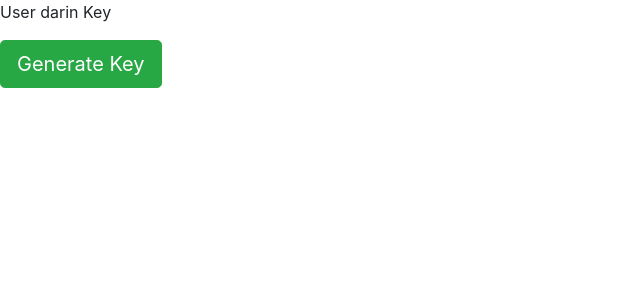
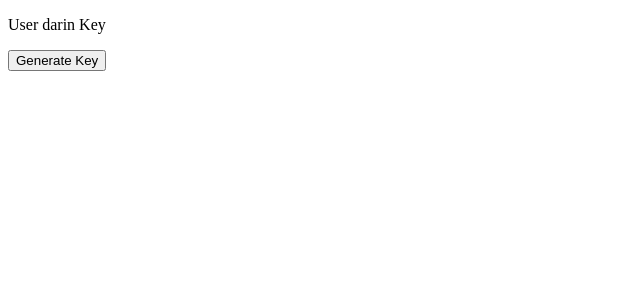
Before and after one commit to Duke-Translational-Bioinformatics/dds-api-keys, a React app: page / in a window 1280 px wide. Shown: the top 300 px of the page, without its empty margins (0-640 px from the left). Built offline with nearby package versions, Linux system fonts and the light colour scheme.

Commit message:
uses more appropriate application window title removed bootstrap, and all styling in buttons

```diff
--- a/src/index.html
+++ b/src/index.html
@@ -2,8 +2,7 @@
 <html lang="en">
 <head>
     <meta charset="utf-8">
-    <link rel="stylesheet" href="https://maxcdn.bootstrapcdn.com/bootstrap/4.0.0-beta.2/css/bootstrap.min.css" >
-    <title>How to set up React, Webpack, and Babel</title>
+    <title>DDS Api Key Management</title>
 </head>
 <body>
     <div id="app">
--- a/src/js/components/presentational/ManageKey.js
+++ b/src/js/components/presentational/ManageKey.js
@@ -5,14 +5,14 @@ class ManageKey extends Component {
   render() {
     return (
       <div>
-        <button onClick={this.props.destroyKey} type="submit" className="btn btn-success btn-lg">
+        <button onClick={this.props.destroyKey}>
           Destroy
         </button>
         <br />
-        <button onClick={this.props.regenerateKey} type="submit" className="btn btn-success btn-lg">
+        <button onClick={this.props.regenerateKey}>
           Regenerate
         </button>
-        <Clipboard option-text={this.props.getKey} onSuccess={this.props.handleSuccessfulClipboardCopy} button-type="submit" button-className="btn btn-success btn-lg">
+        <Clipboard option-text={this.props.getKey} onSuccess={this.props.handleSuccessfulClipboardCopy}>
           copy to clipboard
         </Clipboard>
       </div>
--- a/src/js/components/presentational/UserKey.js
+++ b/src/js/components/presentational/UserKey.js
@@ -49,7 +49,7 @@ class UserKey extends Component {
   render() {
     let keyDisplay;
     if(this.state.apiKey == null) {
-      keyDisplay = <button onClick={this.setUserApiKey} type="submit" className="btn btn-success btn-lg">Generate Key</button>
+      keyDisplay = <button onClick={this.setUserApiKey}>Generate Key</button>
     }
     else {
       keyDisplay = <ManageKey destroyKey={this.confirmApiKeyDeletion} regenerateKey={this.confirmApiKeyRegeneration} getKey={this.getUserApiKey} handleSuccessfulClipboardCopy={this.notifyClipboardCopy} />
```
